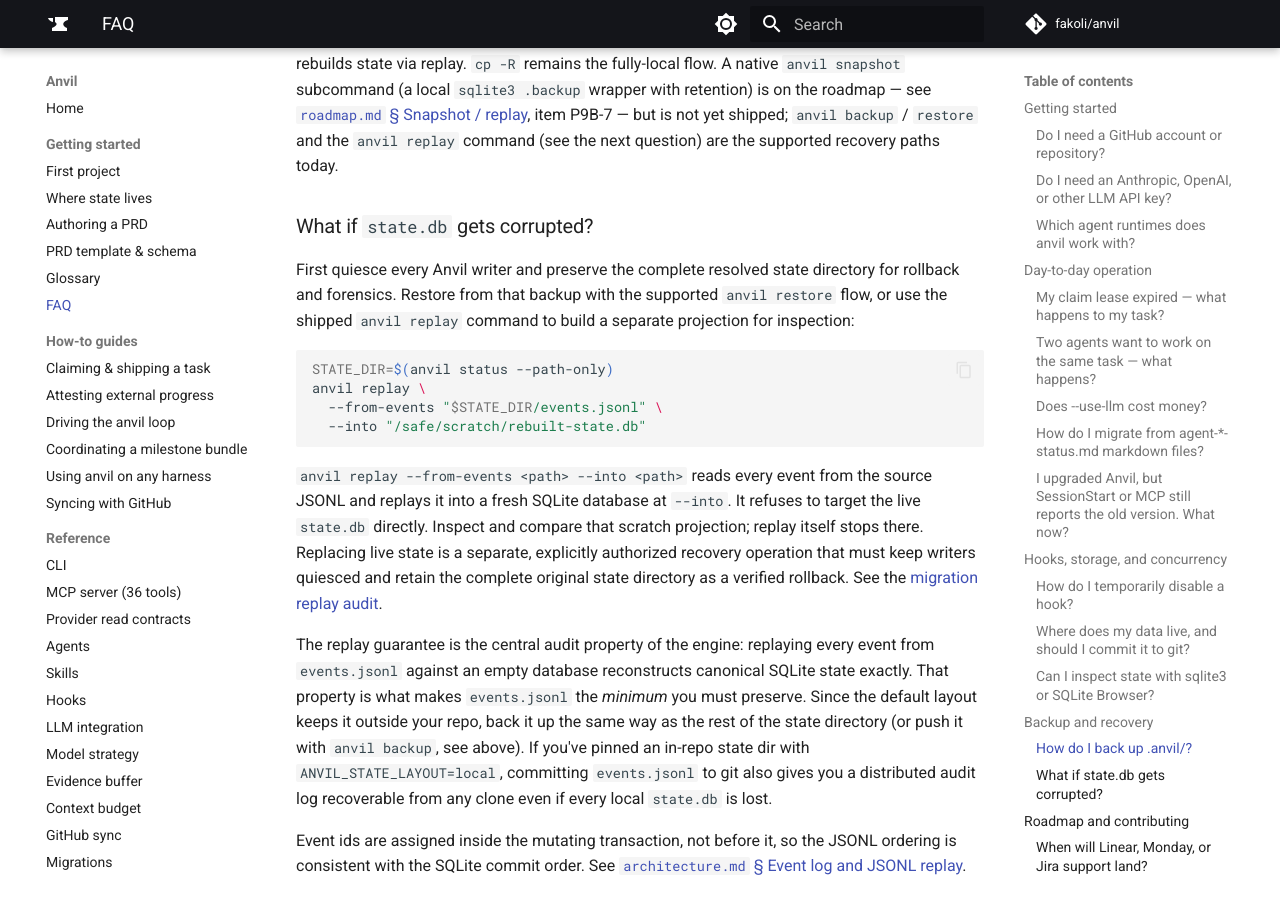
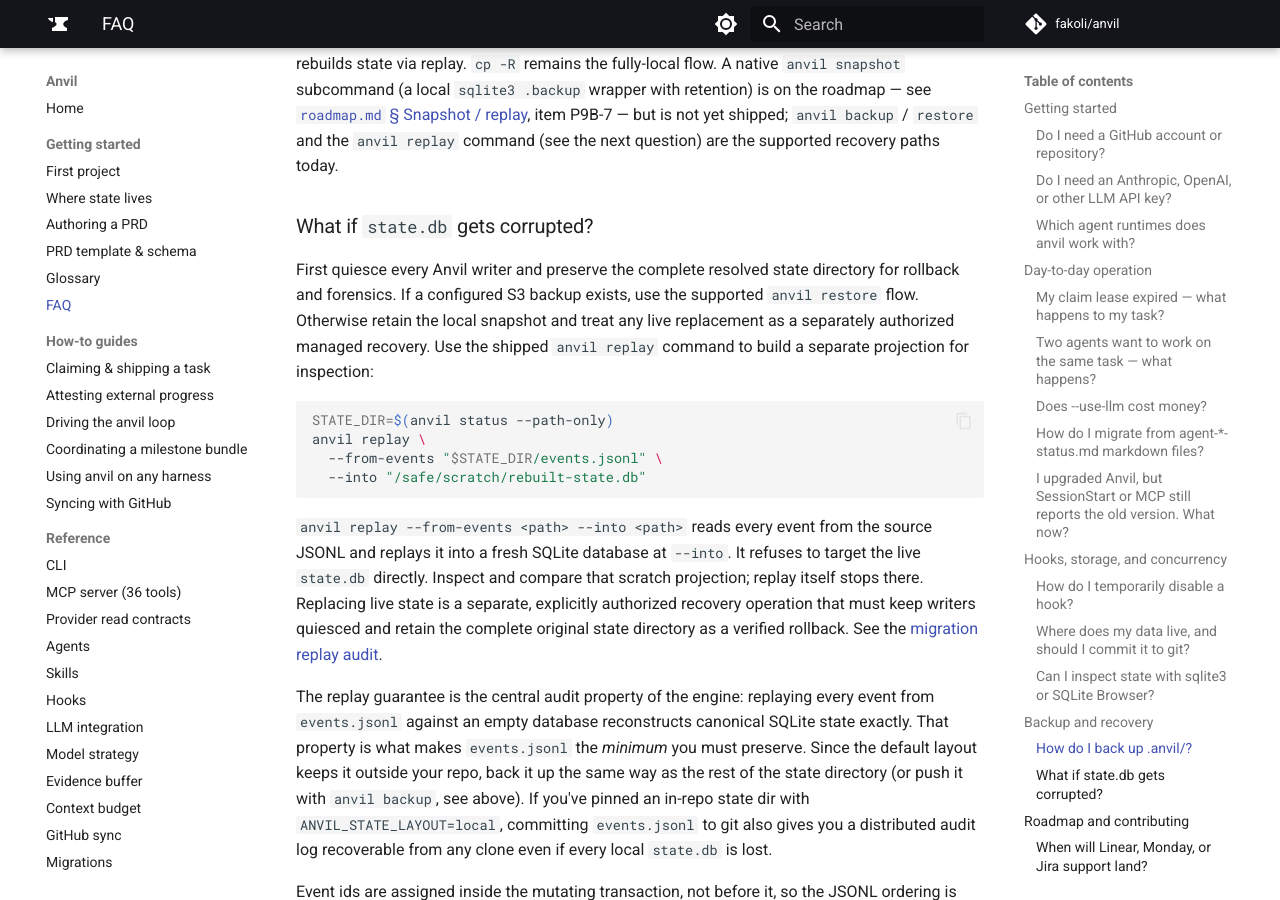
Before and after one commit to fakoli/anvil, an MkDocs documentation site: the page built from docs/faq.md, in a window 1280 px wide and 900 px high, scrolled down 6602 px. Built offline with MkDocs 1.6.1 and Material for MkDocs 9.7.7, drawn with Linux system fonts in a browser that asks for light colours; comment, search, counter and statistics services are not loaded.

Commit message:
docs: distinguish local and S3 recovery

````diff
--- a/docs/faq.md
+++ b/docs/faq.md
@@ -336,9 +336,11 @@
 ### What if `state.db` gets corrupted?
 
 First quiesce every Anvil writer and preserve the complete resolved state
-directory for rollback and forensics. Restore from that backup with the
-supported `anvil restore` flow, or use the shipped `anvil replay` command to
-build a separate projection for inspection:
+directory for rollback and forensics. If a configured S3 backup exists, use
+the supported `anvil restore` flow. Otherwise retain the local snapshot and
+treat any live replacement as a separately authorized managed recovery. Use
+the shipped `anvil replay` command to build a separate projection for
+inspection:
 
 ```bash
 STATE_DIR=$(anvil status --path-only)
````
